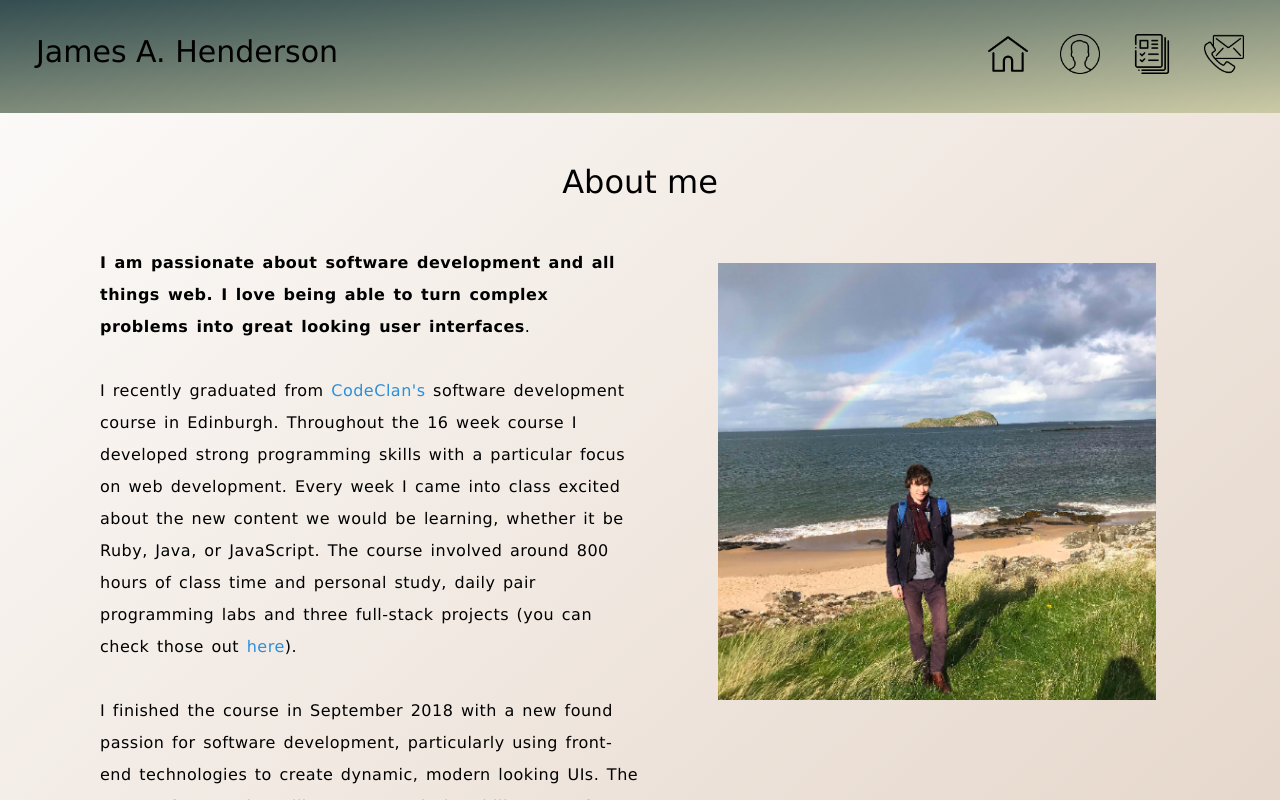
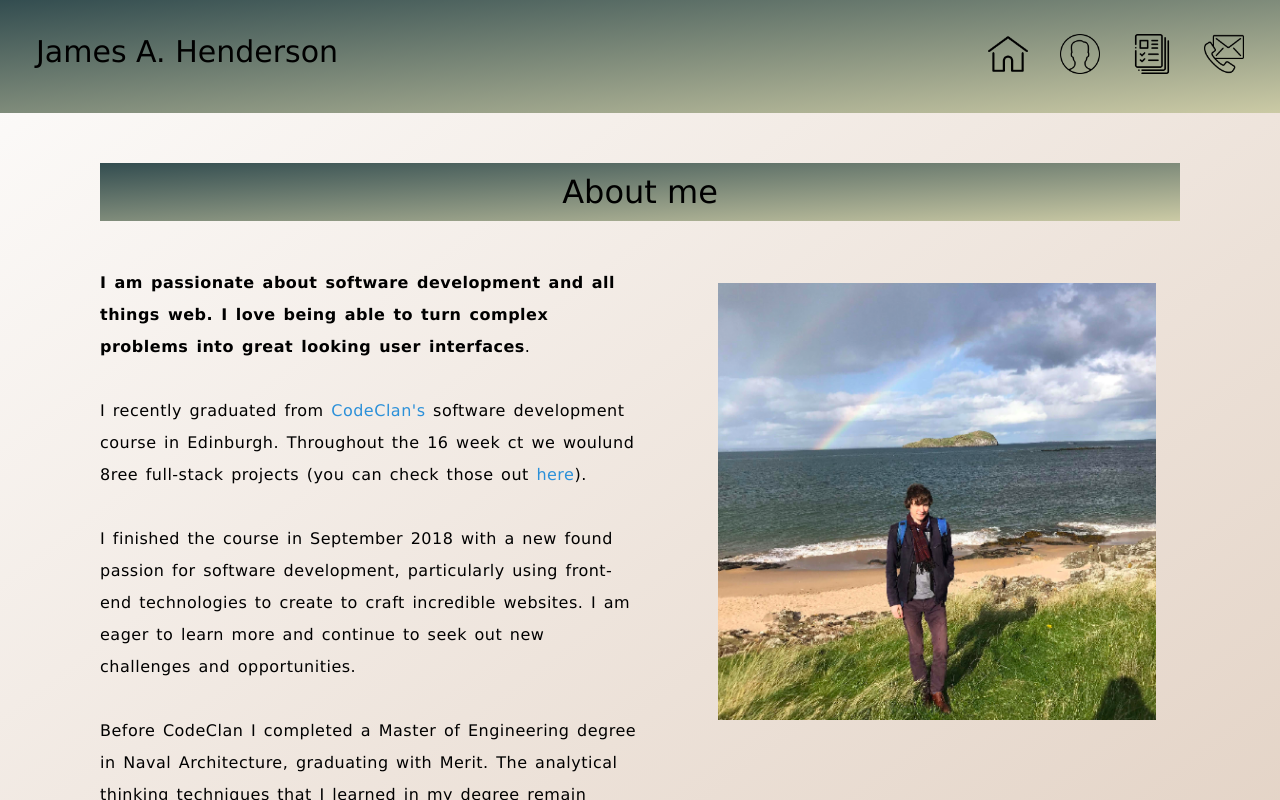
Before and after one commit to jah1603/jQuery-ReactJS-carousels, a React (Create React App) app: page /about in a window 1280 px wide. Shown: the top 800 px of the page. Built offline with nearby package versions, Linux system fonts and the light colour scheme.

Commit message:
updates styling of headers

```diff
--- a/src/App.css
+++ b/src/App.css
@@ -46,7 +46,7 @@ body {
   margin: 0;
   padding: 0;
   overflow: hidden;
-background: linear-gradient(to bottom right, #334d50, #cbcaa5);
+  background: linear-gradient(to bottom right, #334d50, #cbcaa5);
 
   padding: 20px;
 }
@@ -185,11 +185,13 @@ color: white;
 .about {
   margin: 50px 100px;
   width: auto;
+  background: linear-gradient(to bottom right, #334d50, #cbcaa5);
 }
 
 @media (max-width: 840px) {
   .about {
     margin: 20px 20px;
+    background: linear-gradient(to bottom right, #334d50, #cbcaa5);
   }
 }
 
@@ -201,6 +203,7 @@ color: white;
   line-height: 2em;
   font-size: 16px;
   word-spacing: 2px;
+
 }
 
 @media (max-width: 840px) {
@@ -253,12 +256,12 @@ color: white;
   margin-right: 15px;
   margin-left: 15px;
   padding-bottom: 8px;
-  border-bottom: 8px solid white;
+  border-bottom: 8px solid #334d50;
 }
 
 .social-media img:hover {
   opacity: 0.8;
-  border-bottom: 8px solid #2b90d9;
+  border-bottom: 8px solid #a3bded;
 }
 
 .email a {
@@ -267,7 +270,7 @@ color: white;
 }
 
 .email a:hover {
-  color: #2b90d9;
+  color: ##191970;
 }
 
 .projects {
@@ -287,15 +290,18 @@ color: white;
 
 .project-info {
   margin-top: 50px;
-  border-bottom: 3px dotted #334d50;
+  border-bottom: 3px solid #334d50;
   padding-bottom: 50px;
   overflow: hidden;
 }
 
 .headline {
   text-align: center;
+  padding: 10px;
   margin-bottom: 20px;
   font-weight: normal;
+  background: linear-gradient(to bottom right, #334d50, #cbcaa5);
+
 }
 
 .project-paragraph {
--- a/src/components/About.js
+++ b/src/components/About.js
@@ -8,8 +8,8 @@ const About = () => (
     <h1 className="headline">About me</h1>
     <div className="about-paragraph">
       <p><strong>I am passionate about software development and all things web. I love being able to turn complex problems into great looking user interfaces</strong>. <br/><br/>
-      I recently graduated from <a href="https://codeclan.com/">CodeClan's</a> software development course in Edinburgh. Throughout the 16 week course I developed strong programming skills with a particular focus on web development. Every week I came into class excited about the new content we would be learning, whether it be Ruby, Java, or JavaScript. The course involved around 800 hours of class time and personal study, daily pair programming labs and three full-stack projects (you can check those out <a href="/projects" >here</a>). <br/><br/>
-      I finished the course in September 2018 with a new found passion for software development, particularly using front-end technologies to create dynamic, modern looking UIs. The power of JavaScript still amazes me in its ability to craft incredible websites. I am eager to learn more and continue to seek out new challenges and opportunities.<br/><br/>
+      I recently graduated from <a href="https://codeclan.com/">CodeClan's</a> software development course in Edinburgh. Throughout the 16 week ct we woulund 8ree full-stack projects (you can check those out <a href="/projects" >here</a>). <br/><br/>
+      I finished the course in September 2018 with a new found passion for software development, particularly using front-end technologies to create to craft incredible websites. I am eager to learn more and continue to seek out new challenges and opportunities.<br/><br/>
       Before CodeClan I completed a Master of Engineering degree in Naval Architecture, graduating with Merit. The analytical thinking techniques that I learned in my degree remain hugely beneficial when up against a new programming challenge. While I'm not programming I enjoy travelling, playing piano and guitar, learning foreign languages and reading.</p>
     </div>
     <div className="about-photo">
--- a/src/components/Contact.js
+++ b/src/components/Contact.js
@@ -2,7 +2,7 @@ import React from "react";
 
 const Contact = () => (
   <div className="contact">
-    <h1>Contact me</h1>
+    <h1 className="headline">Contact me</h1>
     <p className="email">To have a conversation, contact me at <a href= "tel:+447810321157">07810321157</a> or <a href="mailto:hendersonjamesalexander@gmail.com?Subject=Hey%20Gregor!" target="_top"> hendersonjamesalexander@gmail.com</a></p>
     <p>or find me on:</p>
     <div className="social-media">
--- a/src/components/Portfolio.js
+++ b/src/components/Portfolio.js
@@ -14,7 +14,7 @@ class Portfolio extends React.Component {
 
   <div className="projects">
 
-    <h1 className="headline"> My Portfolio</h1>
+    <h1 className="headline"> Software Portfolio</h1>
 
     <br></br>
 
```
